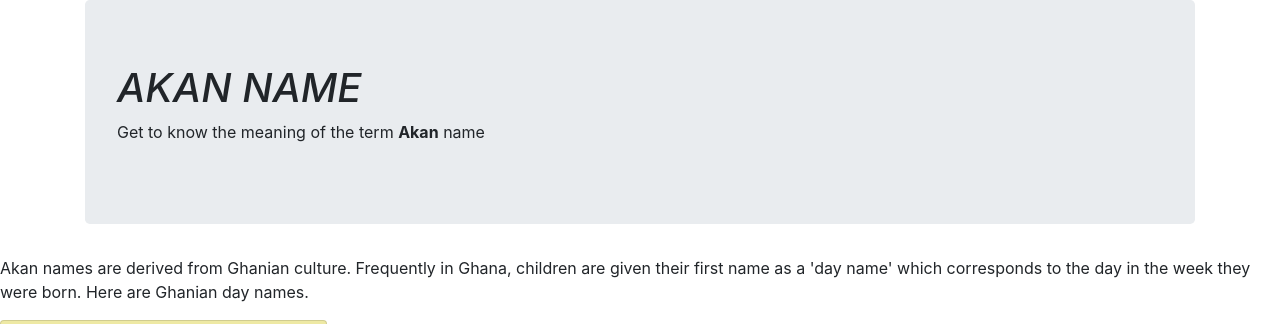
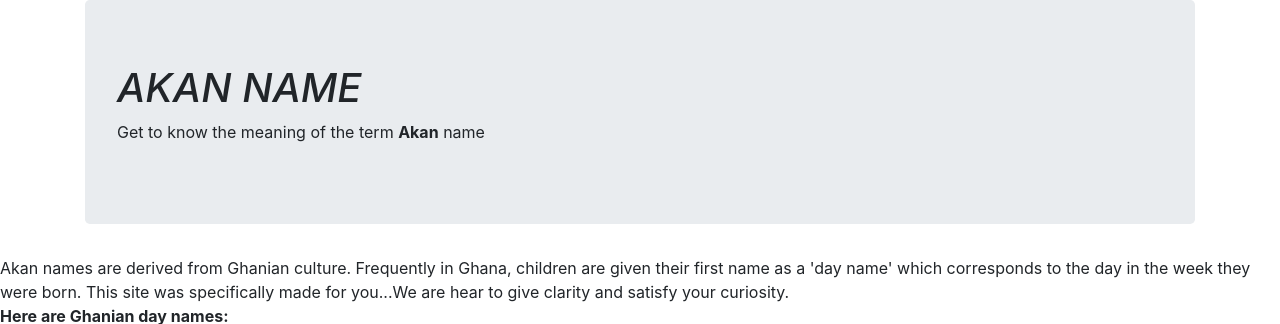
Before and after one commit to q1ncy/AKAN, a plain HTML site: page index.html in a window 1280 px wide. Shown: the top 324 px of the page. Drawn offline with nearby package versions, Linux system fonts and the light colour scheme.

Commit message:
customisation to landing page

```diff
--- a/index.html
+++ b/index.html
@@ -15,7 +15,8 @@
                 <p>Get to know the meaning of the term <strong>Akan</strong> name</p>
                 </div>
             </div>
-                <p>Akan names are derived from Ghanian culture. Frequently in Ghana, children are given their first name as a 'day name' which corresponds to the day in the week they were born. Here are Ghanian day names.</p>
+                <p>Akan names are derived from Ghanian culture. Frequently in Ghana, children are given their first name as a 'day name' which corresponds to the day in the week they were born.
+                    This site was specifically made for you...We are hear to give clarity and satisfy your curiosity.<br> <strong>Here are Ghanian day names:</strong></p>
             <div style="float:left">
                 <div class="card">
                     <div class="row">
```
